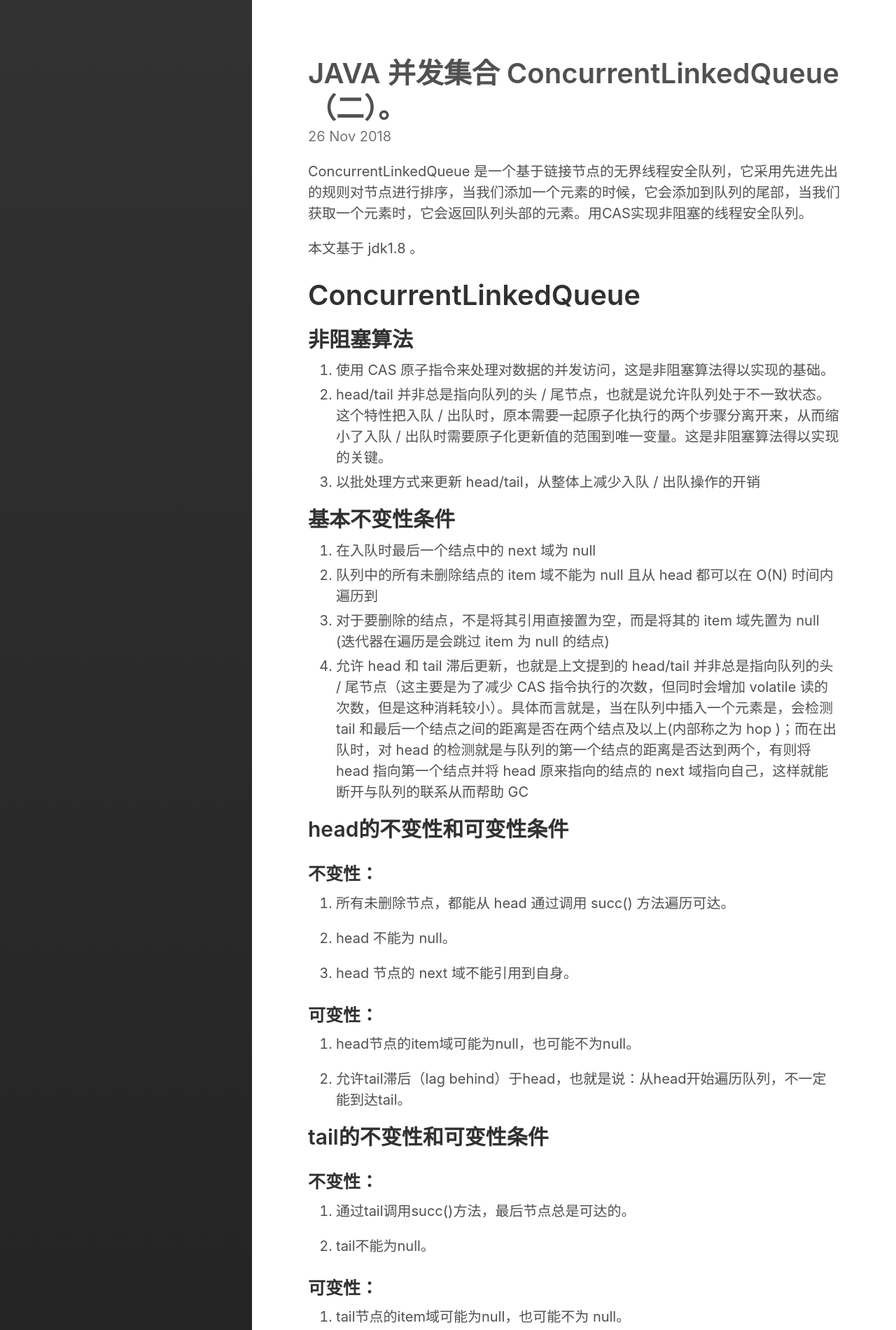
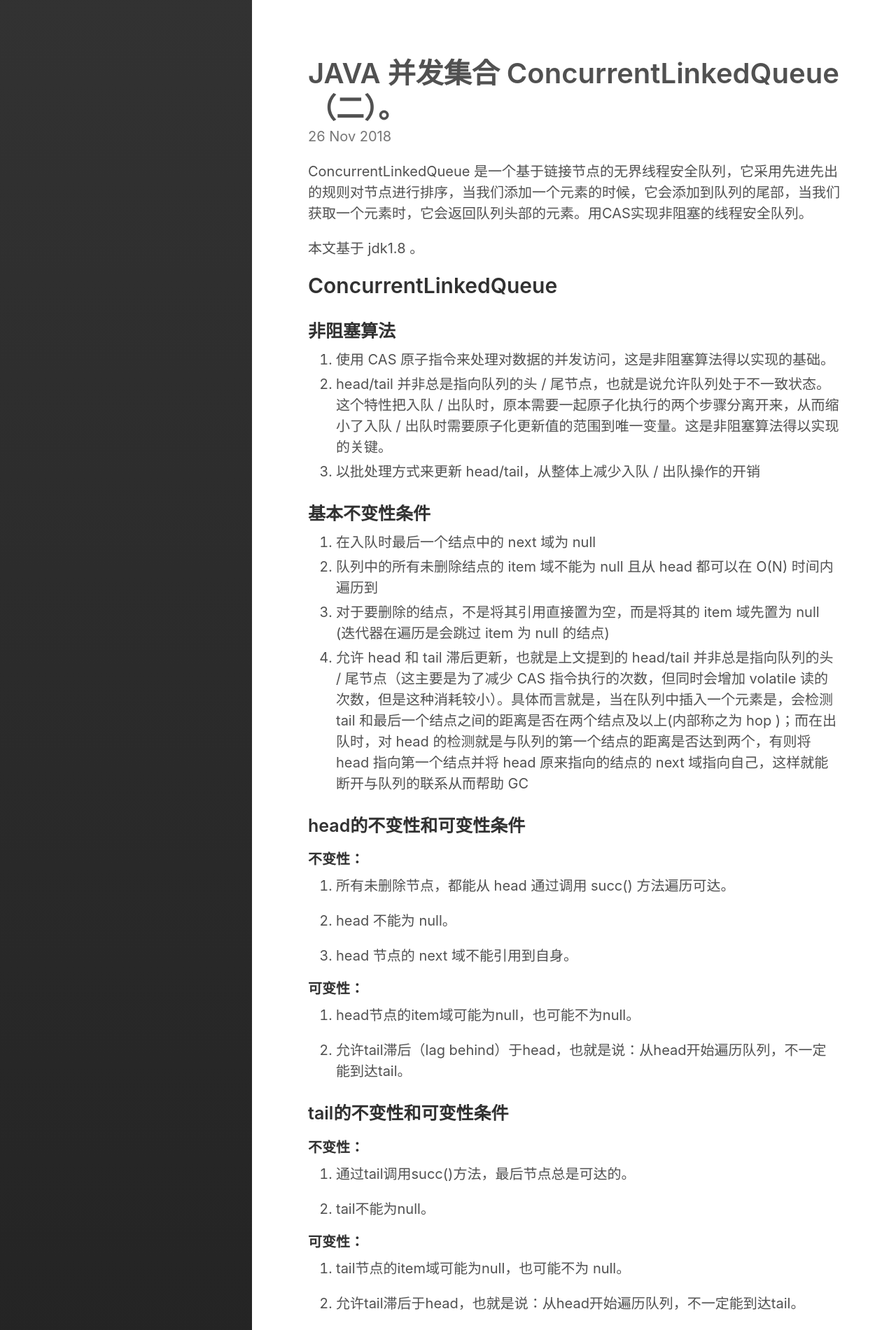
Before and after one commit to xinghelanchen/xinghelanchen.github.io, a Jekyll site: the page built from _posts/2018-11-26-JAVA并发集合ConcurrentLinkedQueue（二）.md, in a window 1280 px wide. Shown: the top 1901 px of the page at 70% size. Built offline with Jekyll 4.4.1, drawn with Linux system fonts in a browser that asks for light colours.

Commit message:
20181126

````diff
--- a/_posts/2018-11-26-JAVA并发集合ConcurrentLinkedQueue（二）.md
+++ b/_posts/2018-11-26-JAVA并发集合ConcurrentLinkedQueue（二）.md
@@ -7,24 +7,24 @@ ConcurrentLinkedQueue 是一个基于链接节点的无界线程安全队列，
 
 本文基于 jdk1.8 。
 
-# ConcurrentLinkedQueue
+## ConcurrentLinkedQueue
 
-## 非阻塞算法
+### 非阻塞算法
 
 1. 使用 CAS 原子指令来处理对数据的并发访问，这是非阻塞算法得以实现的基础。
 2. head/tail 并非总是指向队列的头 / 尾节点，也就是说允许队列处于不一致状态。 这个特性把入队 / 出队时，原本需要一起原子化执行的两个步骤分离开来，从而缩小了入队 / 出队时需要原子化更新值的范围到唯一变量。这是非阻塞算法得以实现的关键。
 3. 以批处理方式来更新 head/tail，从整体上减少入队 / 出队操作的开销
 
-## 基本不变性条件
+### 基本不变性条件
 
 1. 在入队时最后一个结点中的 next 域为 null
 2. 队列中的所有未删除结点的 item 域不能为 null 且从 head 都可以在 O(N) 时间内遍历到
 3. 对于要删除的结点，不是将其引用直接置为空，而是将其的 item 域先置为 null (迭代器在遍历是会跳过 item 为 null 的结点)
 4. 允许 head 和 tail 滞后更新，也就是上文提到的 head/tail 并非总是指向队列的头 / 尾节点（这主要是为了减少 CAS 指令执行的次数，但同时会增加 volatile 读的次数，但是这种消耗较小）。具体而言就是，当在队列中插入一个元素是，会检测 tail 和最后一个结点之间的距离是否在两个结点及以上(内部称之为 hop )；而在出队时，对 head 的检测就是与队列的第一个结点的距离是否达到两个，有则将 head 指向第一个结点并将 head 原来指向的结点的 next 域指向自己，这样就能断开与队列的联系从而帮助 GC
 
-## head的不变性和可变性条件
+### head的不变性和可变性条件
 
-### 不变性：
+#### 不变性：
 
 1. 所有未删除节点，都能从 head 通过调用 succ() 方法遍历可达。
 
@@ -32,21 +32,21 @@ ConcurrentLinkedQueue 是一个基于链接节点的无界线程安全队列，
 
 3. head 节点的 next 域不能引用到自身。
 
-### 可变性：
+#### 可变性：
 
 1. head节点的item域可能为null，也可能不为null。
 
 2. 允许tail滞后（lag behind）于head，也就是说：从head开始遍历队列，不一定能到达tail。
 
-## tail的不变性和可变性条件
+### tail的不变性和可变性条件
 
-### 不变性：
+#### 不变性：
 
 1. 通过tail调用succ()方法，最后节点总是可达的。
 
 2. tail不能为null。
 
-### 可变性：
+#### 可变性：
 
 1. tail节点的item域可能为null，也可能不为 null。
 
@@ -54,7 +54,7 @@ ConcurrentLinkedQueue 是一个基于链接节点的无界线程安全队列，
 
 3. tail节点的next域可以引用到自身。
 
-## 入队列
+### 入队列
 
 入队主要做两件事情，第一是将入队节点设置成当前队列尾节点的下一个节点。第二是更新tail节点，如果tail节点的next节点不为空，则将入队节点设置成tail节点，如果tail节点的next节点为空，则将入队节点设置成tail的next节点，所以tail节点不总是尾节点，
 
@@ -97,7 +97,7 @@ public boolean offer(E e) {
 }
 ```
 
-## 出队列
+### 出队列
 
 ```
 public E poll() {
@@ -151,7 +151,7 @@ ps:
 
 * StoreLoad  屏障：对于这样的语句 Store1; StoreLoad; Load2，在 Load2 及后续所有读取操作执行前，保证 Store1 的写入对所有处理器可见。它的开销是四种屏障中最大的。在大多数处理器的实现中，这个屏障是个万能屏障，兼具其它三种内存屏障的功能。
 
-## 队列判空
+### 队列判空
 
 使用 query.size() == 0 ，会遍历所有的节点，所以最好使用 isEmpty() 。
 
````
